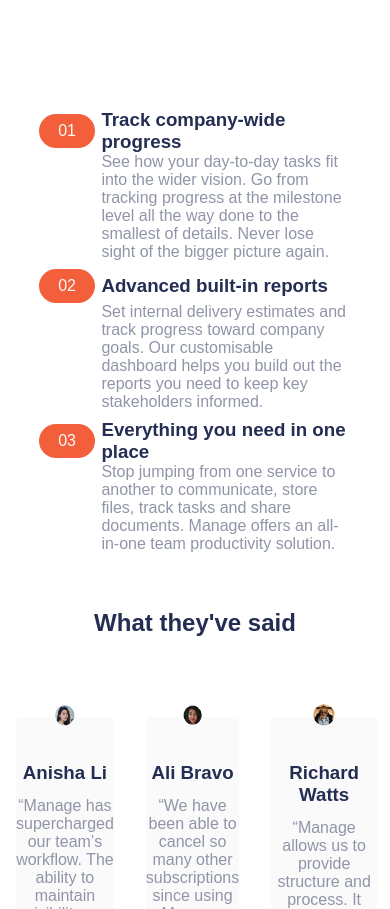
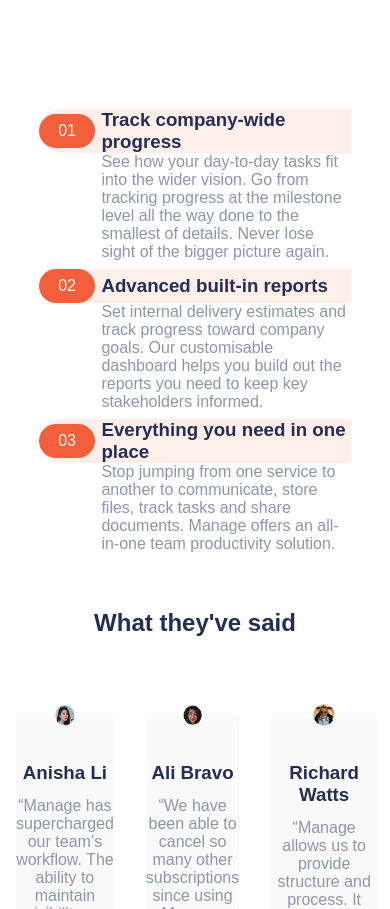
Before and after one commit to just-a-devguy/manage-landing-page, a website: page index.html in a window 390 px wide. Shown: the part 1278-2187 px from the top of the page. Drawn offline with Linux system fonts and the light colour scheme; a web font is replaced by a local one.

Commit message:
updated mobile look of values

```diff
--- a/scss/_mobile.scss
+++ b/scss/_mobile.scss
@@ -42,10 +42,16 @@
 
       &__mssg {
         text-align: center;
+        p {
+          padding-right: 0;
+        }
       }
-
-      p {
-        padding-right: 0;
+      &__item {
+        &-header {
+          background-color: $pale-color;
+          border-top-left-radius: 2rem;
+          border-bottom-left-radius: 2rem;
+        }
       }
     }
   }
```
Also changed, not shown: dist/css/style.css.
